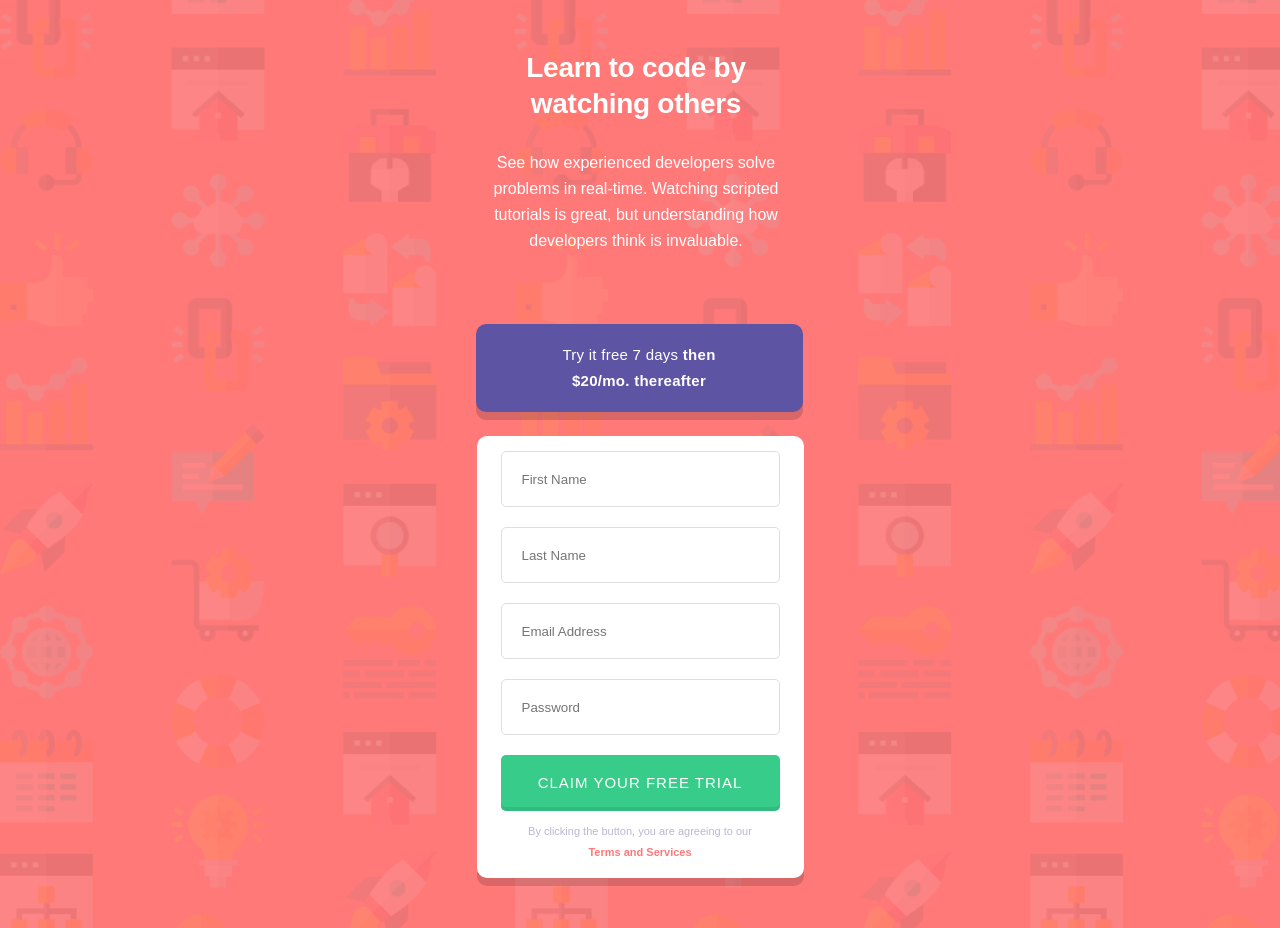
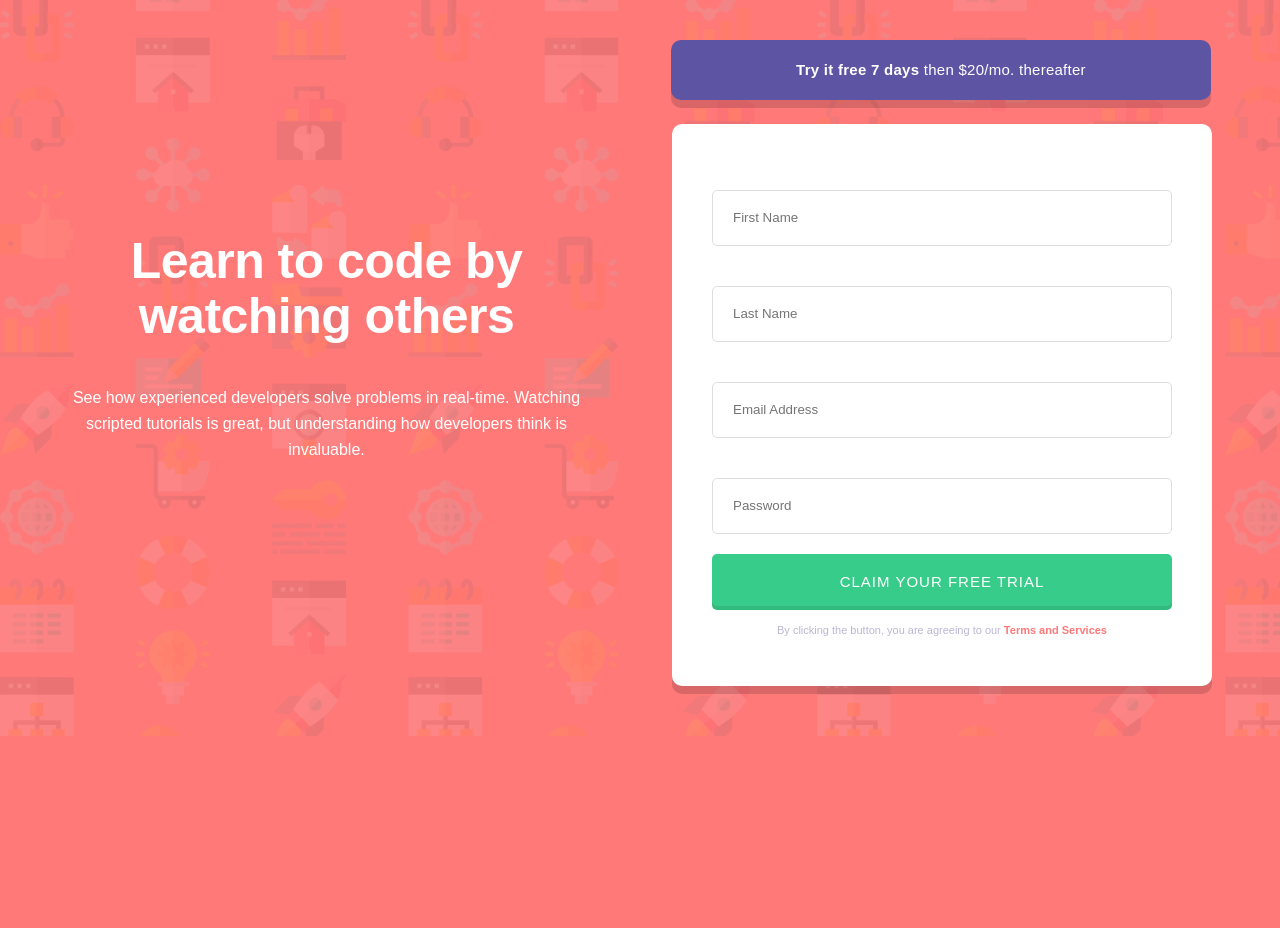
Before and after one commit to marriamdd/intro-component-sign-up-form, a React (Vite) app: page / in a window 1280 px wide. After the commit the page ends 800 px from the top, so only its background shows below. Built offline with nearby package versions, Linux system fonts and the light colour scheme.

Commit message:
complite media for desktop

```diff
--- a/src/App.tsx
+++ b/src/App.tsx
@@ -2,16 +2,28 @@ import Globals from "./globalStyles/Globals";
 import Intro from "./components/Intro";
 import Suggest from "./components/Suggest";
 import FormValidation from "./components/FormValidation";
-
+import styled from "styled-components";
 function App() {
   return (
-    <>
-      <Globals />
-      <Intro />
-      <Suggest />
-      <FormValidation />
-    </>
+    <Main>
+      <div>
+        <Globals />
+        <Intro />
+      </div>
+      <div>
+        <Suggest />
+        <FormValidation />
+      </div>
+    </Main>
   );
 }
 
 export default App;
+const Main = styled.main`
+  @media screen and (min-width: 768px) {
+    justify-content: center;
+    align-items: center;
+    gap: 5rem;
+    display: flex;
+  }
+`;
--- a/src/components/FormValidation.tsx
+++ b/src/components/FormValidation.tsx
@@ -20,7 +20,6 @@ export default function FormValidation() {
   const [emailAddressError, setEmailAddressError] = useState<boolean>(false);
   const [passwordError, setPasswordError] = useState<boolean>(false);
   const emailRegex = /^[^\s@]+@[^\s@]+\.[^\s@]+$/;
-
   const handleSubmit = (event: FormEvent<HTMLFormElement>) => {
     event.preventDefault();
     let globalError = false;
@@ -141,6 +140,11 @@ const Form = styled.form`
   justify-content: center;
   gap: 1rem;
 
+  @media screen and (min-width: 768px) {
+    width: 54rem;
+    height: 56.2rem;
+  }
+
   button {
     width: 27.9rem;
     height: 5.6rem;
@@ -154,6 +158,11 @@ const Form = styled.form`
     font-size: 15px;
     line-height: 26px;
     margin-top: 1rem;
+    cursor: pointer;
+    @media screen and (min-width: 768px) {
+      width: 46rem;
+      height: 5.6rem;
+    }
   }
 `;
 const Click_Info = styled.div`
@@ -161,6 +170,9 @@ const Click_Info = styled.div`
   font-size: 1.1rem;
   line-height: 2.1rem;
   margin-bottom: 1rem;
+  @media screen and (min-width: 768px) {
+    width: 36.7rem;
+  }
   p {
     color: #bab7d4;
     text-align: center;
@@ -181,6 +193,13 @@ const Input = styled.input<{ error?: boolean }>`
   border: ${(props) => (props.error ? "1px solid red" : "1px solid #dedede")};
   padding-left: 2rem;
   margin-top: 1rem;
+
+  @media screen and (min-width: 768px) {
+    width: 46rem;
+    height: 5.6rem;
+    margin-top: 3rem;
+    background-position: 40rem;
+  }
 `;
 
 const ErrorMessage = styled.p<{ error?: boolean }>`
@@ -194,4 +213,7 @@ const ErrorMessage = styled.p<{ error?: boolean }>`
   margin-left: 10rem;
 
   display: ${(props) => (props.error ? "block" : "none")};
+  @media screen and (min-width: 768px) {
+    margin-left: 24rem;
+  }
 `;
--- a/src/components/Intro.tsx
+++ b/src/components/Intro.tsx
@@ -16,7 +16,10 @@ const IntroDiv = styled.div`
   color: #fff;
   text-align: center;
   padding: 5rem 2rem;
-
+  @media screen and (min-width: 768px) {
+    width: 52.4rem;
+    margin-right: 3rem;
+  }
   h1 {
     width: 32.7rem;
     height: 8rem;
@@ -25,12 +28,23 @@ const IntroDiv = styled.div`
     line-height: 3.6rem;
     letter-spacing: -0.292px;
     margin-bottom: 2rem;
+    @media screen and (min-width: 768px) {
+      width: 52.5rem;
+      height: 13.1rem;
+      font-size: 5rem;
+      line-height: 5.5rem;
+      letter-spacing: -0.521px;
+    }
   }
   p {
     width: 32.7rem;
-    font-size: 16px;
+    font-size: 1.6rem;
     font-weight: 500;
     line-height: 2.6rem;
     margin-bottom: 2rem;
+    @media screen and (min-width: 768px) {
+      width: 52.5rem;
+      margin-bottom: 4rem;
+    }
   }
 `;
--- a/src/components/Suggest.tsx
+++ b/src/components/Suggest.tsx
@@ -24,14 +24,26 @@ const SuggestDiv = styled.div`
   align-items: center;
   justify-content: center;
   margin-inline: 2.3rem;
+
+  @media screen and (min-width: 768px) {
+    margin-top: 2rem;
+    width: 54rem;
+    height: 6rem;
+    margin-top: 4rem;
+  }
+
   p {
-    span {
-      font-style: normal;
-      font-weight: 400;
-    }
+    font-weight: 400;
     width: 19.4rem;
     text-align: center;
     font-style: normal;
-    font-weight: 700;
+    span {
+      font-style: normal;
+      font-weight: 700;
+    }
+
+    @media screen and (min-width: 768px) {
+      width: 54rem;
+    }
   }
 `;
--- a/src/globalStyles/Globals.tsx
+++ b/src/globalStyles/Globals.tsx
@@ -16,8 +16,9 @@ const Globals = createGlobalStyle`
   display: flex;
   align-items: center;
   justify-content: center;
-  @media only screen and (min-width: 769px){
+  @media only screen and  (min-width: 768px){
     background-image: url(/images/bg-intro-desktop.png);
+
 
   }
 }
@@ -27,6 +28,7 @@ const Globals = createGlobalStyle`
   }
   html{
     font-size: 62.5%;
+
   }
 `;
 
```
